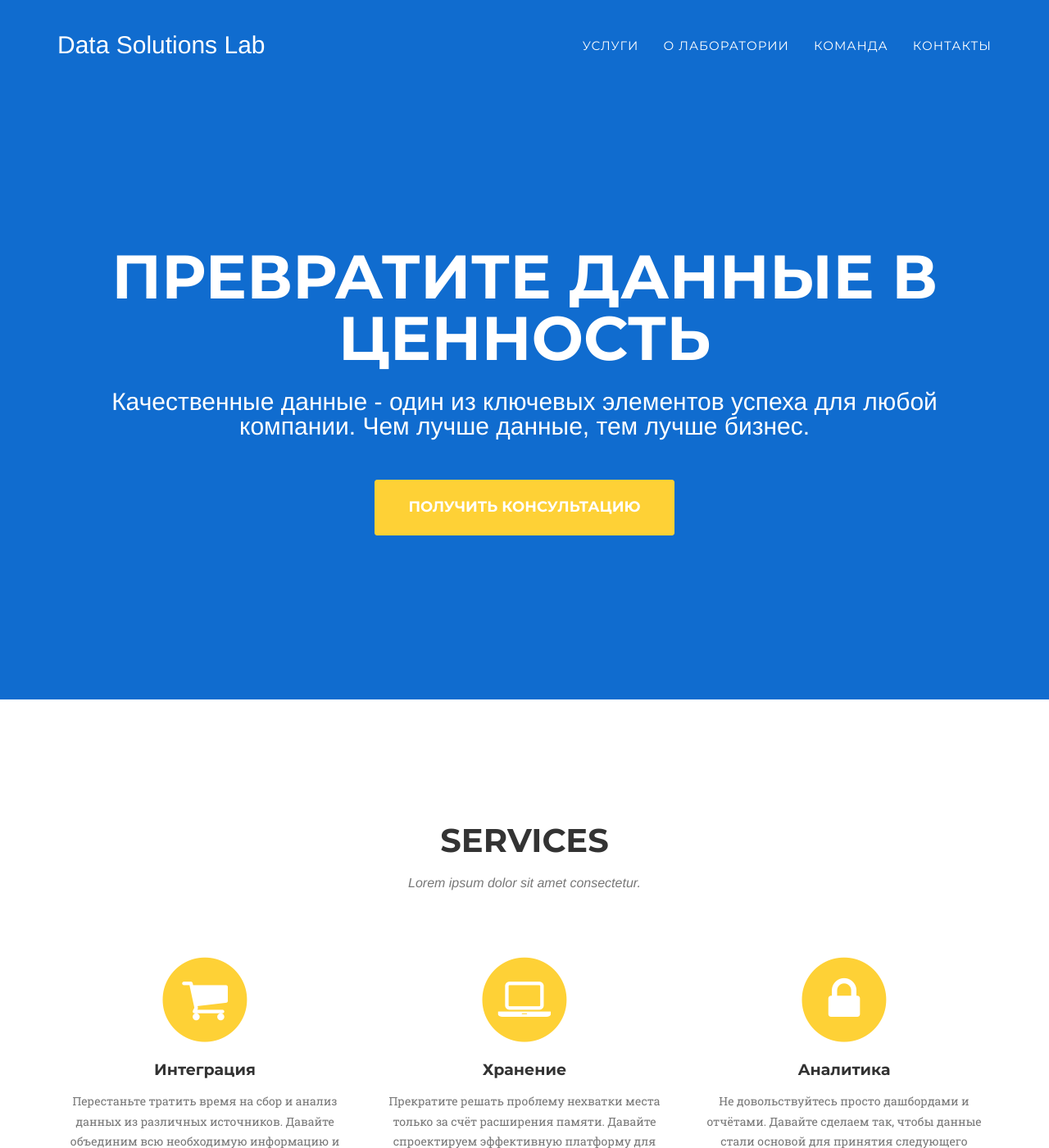
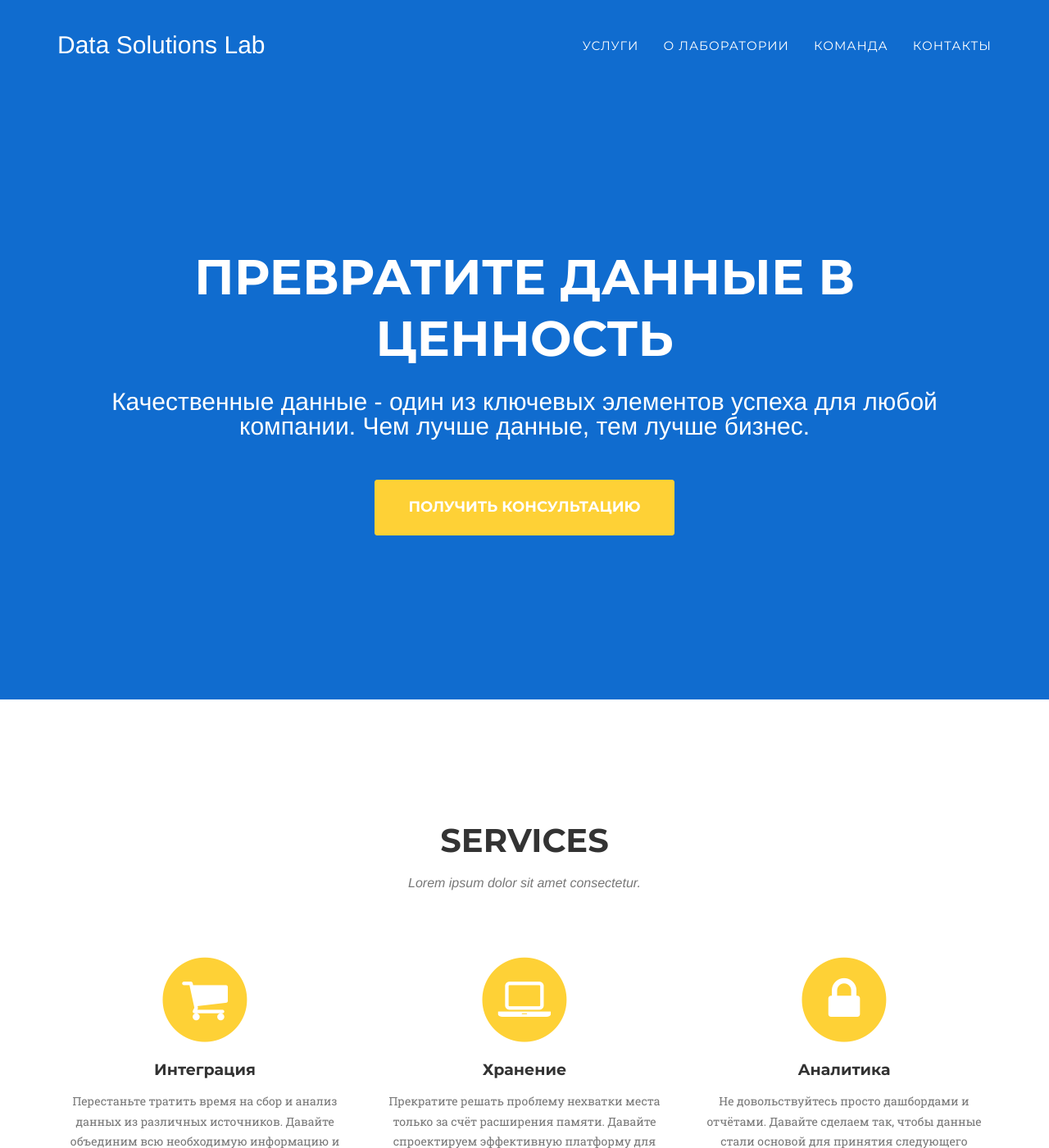
Before and after one commit to techwritex/datasolutionslab, a Jekyll site: the page built from index.html, in a window 1280 px wide and 1400 px high. Shown: the whole window at 82% size. Built offline with Jekyll 4.4.1, drawn with Linux system fonts in a browser that asks for light colours; some web fonts are replaced.

Commit message:
v 0.1.19

```diff
--- a/_includes/css/agency.css
+++ b/_includes/css/agency.css
@@ -326,7 +326,8 @@ header .intro-text .intro-heading {
         /* margin-bottom: 50px; */
         text-transform: uppercase;
         font-family: {{ site.data.template.font.primary }};
-        font-size: 75px;
+        /* font-size: 75px; */
+        font-size: 60px;
         font-weight: 700;
         line-height: 75px;
     }
```
